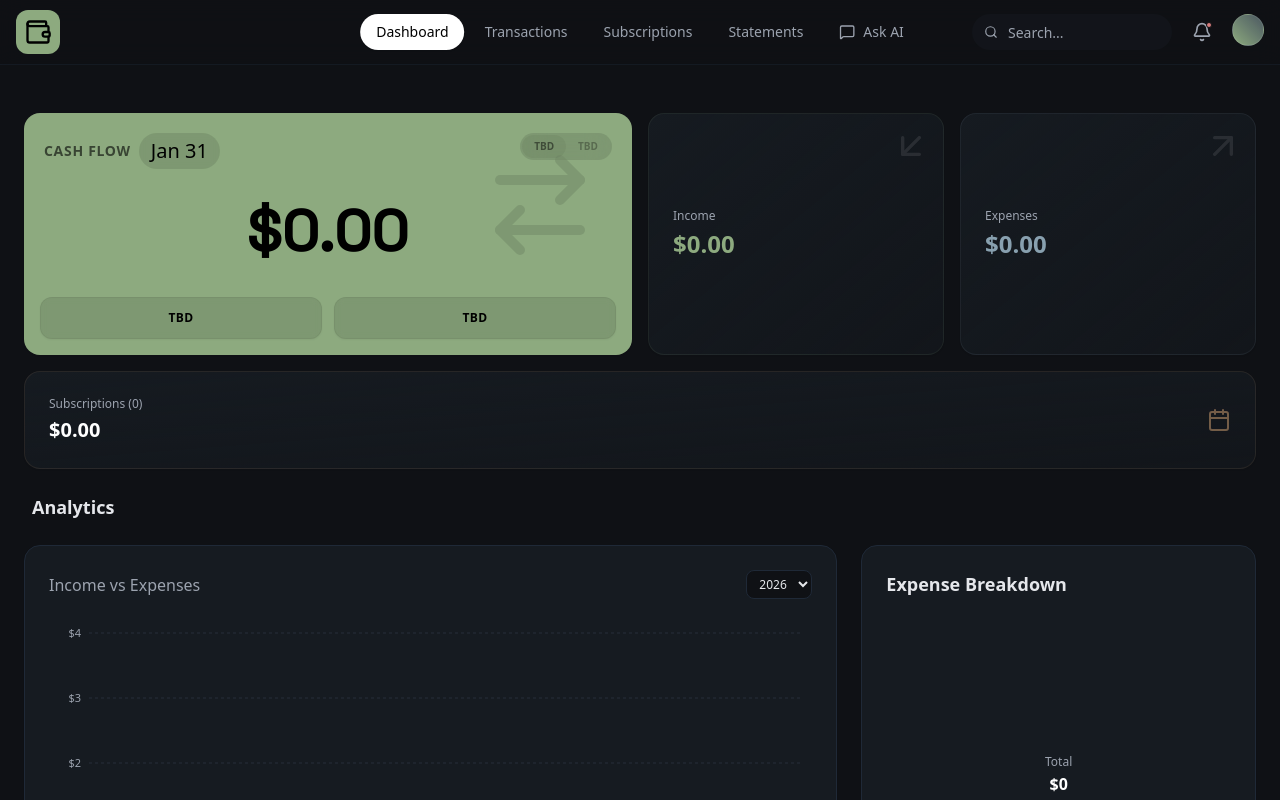
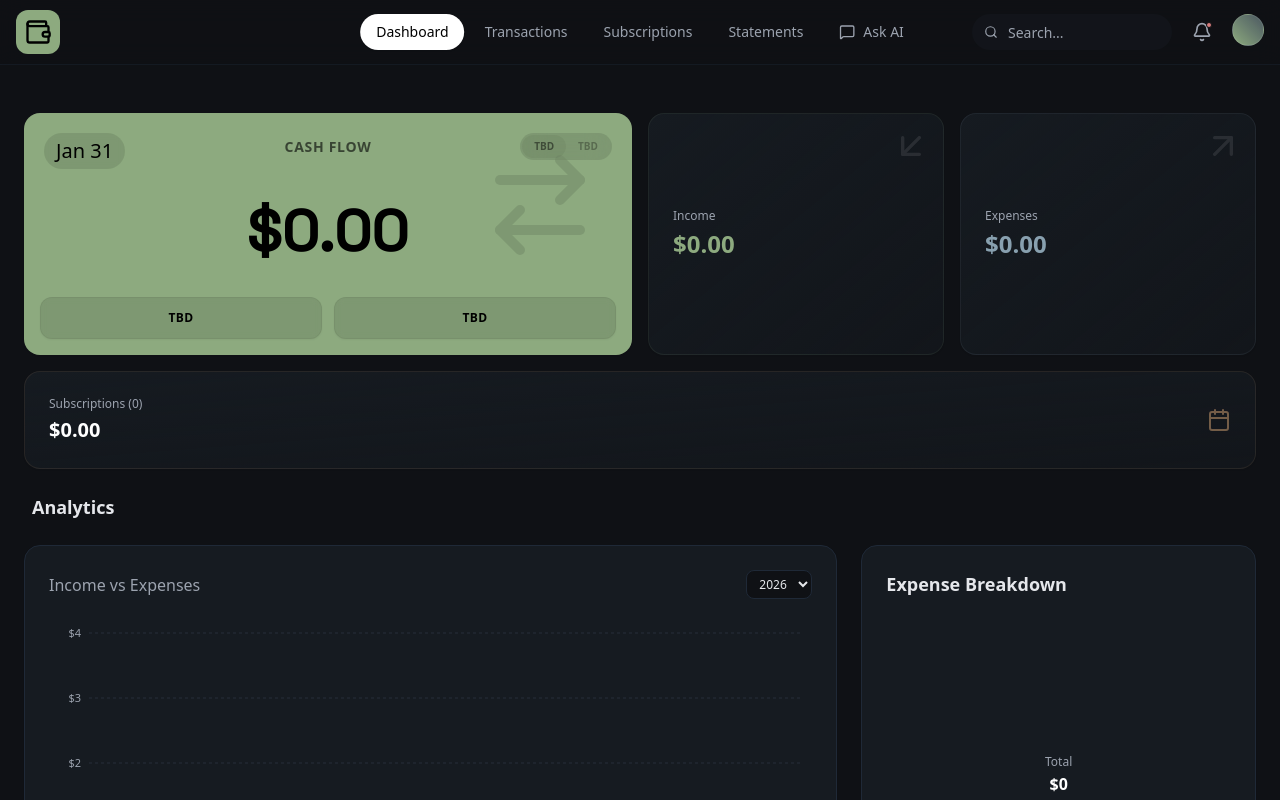
Before and after one commit to atnwl/finance-dashboard-gemini, a React (Vite) app: page / in a window 1280 px wide. Shown: the top 800 px of the page. Built offline with nearby package versions, Linux system fonts and the light colour scheme.

Commit message:
Center Cash Flow text in Hero Card

```diff
--- a/src/App.jsx
+++ b/src/App.jsx
@@ -970,13 +970,18 @@ export default function App() {
               {/* New Hero Card - Cash Flow Style */}
               <Card className="col-span-2 md:col-span-2 lg:col-span-2 p-0 relative overflow-hidden bg-primary text-black border-none min-h-[220px] flex flex-col justify-between">
                 <div className="p-5 flex-1 relative z-10">
-                  <div className="flex justify-between items-start mb-2">
+                  <div className="flex justify-between items-start mb-2 relative">
                     <div className="flex items-center gap-2">
-                      <h3 className="text-black/60 text-sm font-bold uppercase tracking-wider">Cash Flow</h3>
                       <span className="text-xl font-medium bg-black/10 px-3 py-1 rounded-full backdrop-blur-sm">
                         {new Date().toLocaleDateString('en-US', { month: 'short', day: 'numeric' })}
                       </span>
                     </div>
+
+                    {/* Centered Title */}
+                    <div className="absolute left-1/2 -translate-x-1/2 top-1">
+                      <h3 className="text-black/60 text-sm font-bold uppercase tracking-wider">Cash Flow</h3>
+                    </div>
+
                     {/* Placeholder Toggles */}
                     <div className="flex bg-black/10 rounded-full p-0.5 backdrop-blur-md">
                       <div className="px-3 py-1 bg-black/10 rounded-full text-[10px] font-bold opacity-50">TBD</div>
```
